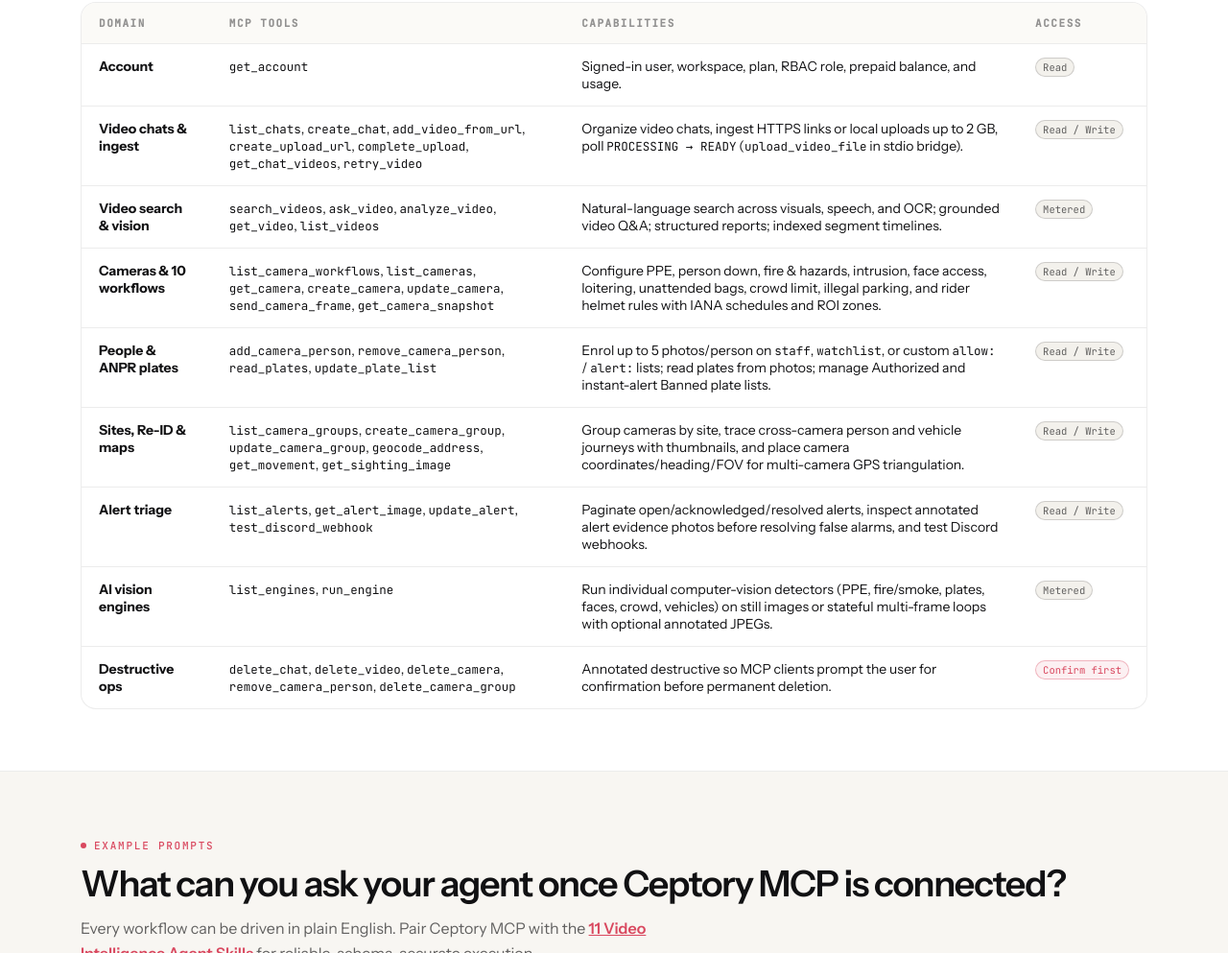
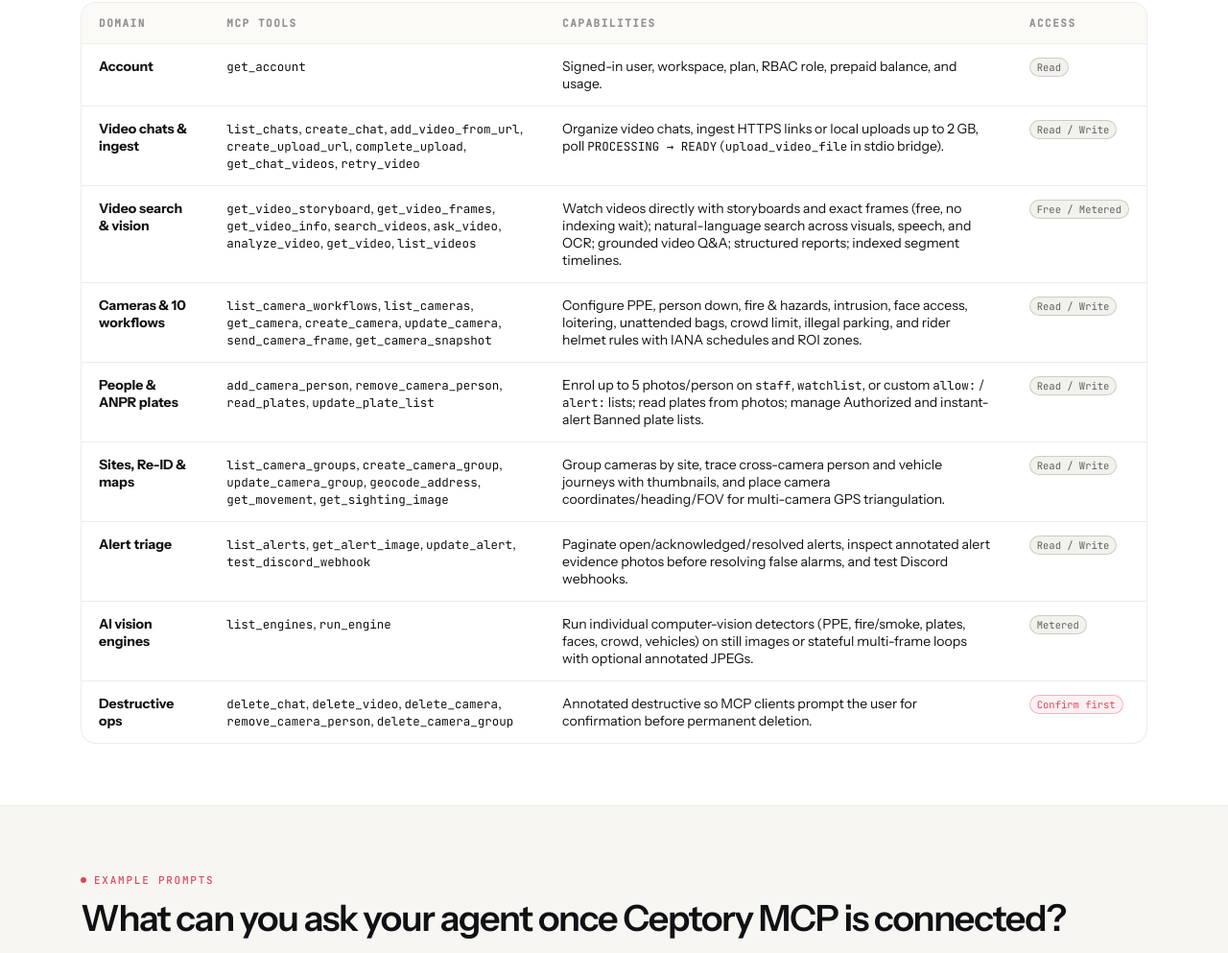
Before and after one commit to whyashthakker/video-intelligence, a plain HTML site: page docs/ceptory-mcp/index.html in a window 1280 px wide. Shown: the part 3067-4060 px from the top of the page at 96% size. Drawn offline with Linux system fonts and the light colour scheme.

Commit message:
watch-video v2: storyboard → zoom → frames, plus 5 worked examples
The skill now leads with direct watching: get_video_info, then get_video_storyboard
(one grid image of timestamped frames), zoom between tiles, then get_video_frames
for detail. No indexing wait. Search, the spoken timeline and local ffmpeg are
kept for long, narrated or private footage, with a table for choosing the path.

- references/storyboard-zoom.md: sampling formula, zoom loop, token costs, errors
- ffmpeg reference: local storyboard loop (tested; uses awk because bc drops the
  leading zero and ffmpeg rejects it)
- examples: real 11 s parking-clip trace, screen-recording debug, 4 h search+confirm,
  narrated demo (audio path), local-only footage
- tool directory, README and docs pages list the new watching tools

Co-Authored-By: Claude Opus 5.5 <noreply@anthropic.com>

```diff
--- a/docs/ceptory-mcp/index.html
+++ b/docs/ceptory-mcp/index.html
@@ -867,9 +867,9 @@ Auth:      OAuth 2.1 PKCE or Authorization: Bearer &lt;token&gt;</pre>
               </tr>
               <tr>
                 <td><strong>Video search &amp; vision</strong></td>
-                <td><code>search_videos</code>, <code>ask_video</code>, <code>analyze_video</code>, <code>get_video</code>, <code>list_videos</code></td>
-                <td>Natural-language search across visuals, speech, and OCR; grounded video Q&amp;A; structured reports; indexed segment timelines.</td>
-                <td><span class="badge">Metered</span></td>
+                <td><code>get_video_storyboard</code>, <code>get_video_frames</code>, <code>get_video_info</code>, <code>search_videos</code>, <code>ask_video</code>, <code>analyze_video</code>, <code>get_video</code>, <code>list_videos</code></td>
+                <td>Watch videos directly with storyboards and exact frames (free, no indexing wait); natural-language search across visuals, speech, and OCR; grounded video Q&amp;A; structured reports; indexed segment timelines.</td>
+                <td><span class="badge">Free / Metered</span></td>
               </tr>
               <tr>
                 <td><strong>Cameras &amp; 10 workflows</strong></td>
```
Also changed, not shown: docs/index.html (+2 -2 lines), 10 other files.
